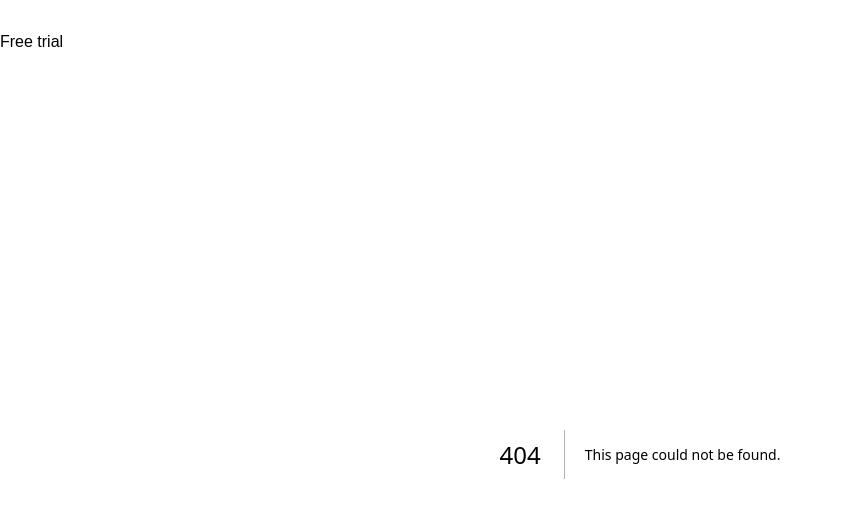
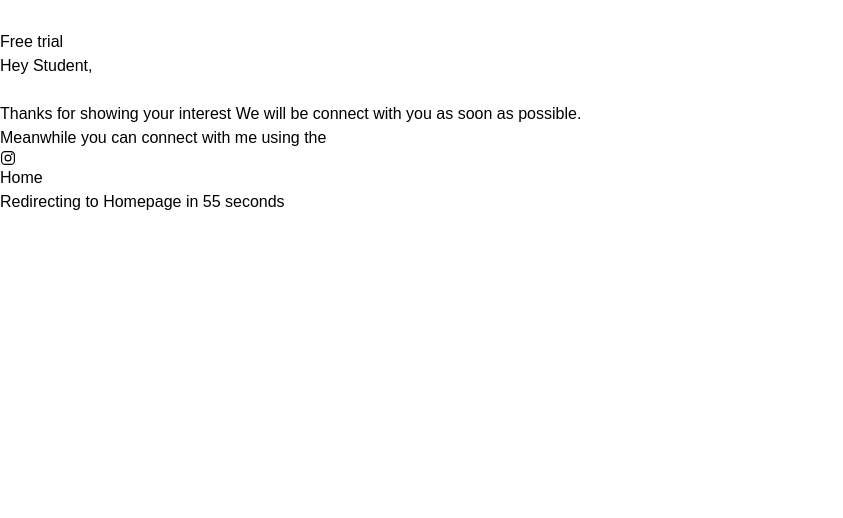
Before and after one commit to ikrarun/mathwise, a Next.js app: page /thnx in a window 1280 px wide. Before the commit this address had no page. Shown: the top 518 px of the page, without its empty margins (0-843 px from the left). Built offline with nearby package versions, Linux system fonts and the light colour scheme; a web font is replaced by a local one.

Commit message:
ty page added

```diff
--- /dev/null
+++ b/src/app/thnx/page.tsx
@@ -0,0 +1,31 @@
+'use client'
+import React, { useEffect, useState } from 'react'
+import { delaGothic as font } from '../../fontList'
+import { useRouter, useSearchParams } from 'next/navigation';
+import Link from 'next/link';
+import { IoLogoInstagram } from 'react-icons/io5';
+const Page = () => {
+
+    const searchParams = useSearchParams();
+    const [sec, setSec] = useState<number>(60);
+
+    const router = useRouter();
+
+    useEffect(() => {
+        sec > 0 && setTimeout(() => setSec(sec - 1), 1000);
+        sec === 0 && router.replace('/')
+    }, [router, sec])
+
+    return (
+        <main style={font.style} className=" w-full relative min-h-full flex-grow flex-col flex px-6 pt-16 py-3 items-center justify-center gap-6 max-w-[900px] ">
+            <h1 className='text-3xl text-center'>Hey {searchParams.get('usr') != null ? searchParams.get('usr') : 'Student'}, <br /><br />
+                Thanks for showing your interest We will be connect with you as soon as possible.</h1>
+            <h1 className='flex flex-col'>Meanwhile you can connect with me using the <br />
+                <a className='underline text-center self-center text-blue-800' href="https://instagram.com/thescribewise" target='_blank'><IoLogoInstagram /></a></h1>
+            <Link href='/' replace className='bg-[#3049d3] text-white h-full flex px-4 hover:scale-110 transition-all ease-in-out duration-150 py-2 text-base rounded-full'>Home</Link>
+            <h1 className='text-sm text-gray-600'>Redirecting to Homepage in {sec} seconds</h1>
+        </main>
+    )
+}
+
+export default Page
--- a/src/navbar/navbar.tsx
+++ b/src/navbar/navbar.tsx
@@ -1,10 +1,13 @@
+'use client'
 import Image from "next/image";
 import React from "react";
 import home from "./../assets/logo.svg";
 import Link from "next/link";
 import { delaGothic as font } from "@/fontList";
+import { usePathname } from "next/navigation";
 
 const NavBar = () => {
+  const path = usePathname();
   return (
     <div
       style={font.style}
@@ -17,7 +20,7 @@ const NavBar = () => {
       </div>
       <ul>
         <Link
-          className="bg-white text-black h-full flex px-4 hover:scale-110 transition-all ease-in-out duration-150 py-2 text-base rounded-full"
+          className={path !== '/thnx' ? "bg-white text-black h-full flex px-4 hover:scale-110 transition-all ease-in-out duration-150 py-2 text-base rounded-full" : 'hidden'}
           // href={"./book-trial"}
           href={"https://tally.so/r/3EXKQl"}
         >
```
Also changed, not shown: src/app/book-trial/page.tsx (deleted, +0 -28 lines).
